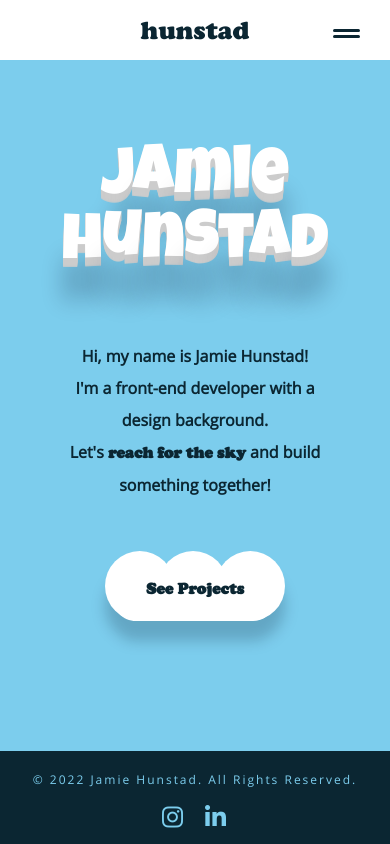
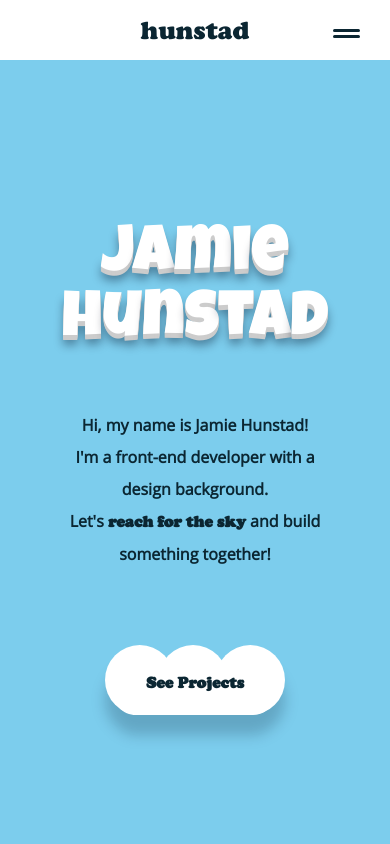
Before and after one commit to JamieHunstad/hunstad, an Angular app: page / in a window 390 px wide. Shown: the top 844 px of the page. Built offline with nearby package versions, Linux system fonts and the light colour scheme.

Commit message:
adjusted layout sizing for tablet view

```diff
--- a/src/app/pages/home/home.component.css
+++ b/src/app/pages/home/home.component.css
@@ -1,10 +1,11 @@
 main {
     background-color: var(--colorMain);
+    padding: 10vh 0;
 }
 .hero-container{
     text-align: center;
-    padding-top: 100px;
-    padding-bottom: 50px;
+    padding-top:60px;
+    padding-bottom: 75px;
 }
 .hero-letters{
     font-family: var(--heroFont);
@@ -14,7 +15,9 @@ main {
     top: 20px;
 
     text-shadow: 0 1px 0 #ccc, 0 2px 0 #ccc, 0 3px 0 #ccc, 0 4px 0 #ccc, 0 5px 0 #ccc, 0 6px 0 transparent, 0 7px 0 transparent, 0 8px 0 transparent, 0 9px 0 transparent, 0 10px 10px rgba(0, 15, 37, 0.4);
+    /*
     animation: bounce .75s infinite alternate;
+    */
 }
 @keyframes bounce {
     100%{
@@ -65,7 +68,7 @@ main {
 .headline-mobile {
     text-align: center;
     line-height: 2;
-    margin-bottom: 50px;
+    margin-bottom: 75px;
 }
 .headline-mobile .bold-font {
     font-family: var(--displayFont);
@@ -76,7 +79,6 @@ main {
 .home-button-container{
     width: 100%;
     text-align: center;
-    padding-bottom: 50px;
     height: 200px;
 }
 .home-button{
@@ -110,7 +112,7 @@ main {
         display: block;
         text-align: center;
         line-height: 2;
-        margin-bottom: 50px;
+        margin-bottom: 75px;
     }
     .headline-desktop .bold-font {
         font-family: var(--displayFont);
```
